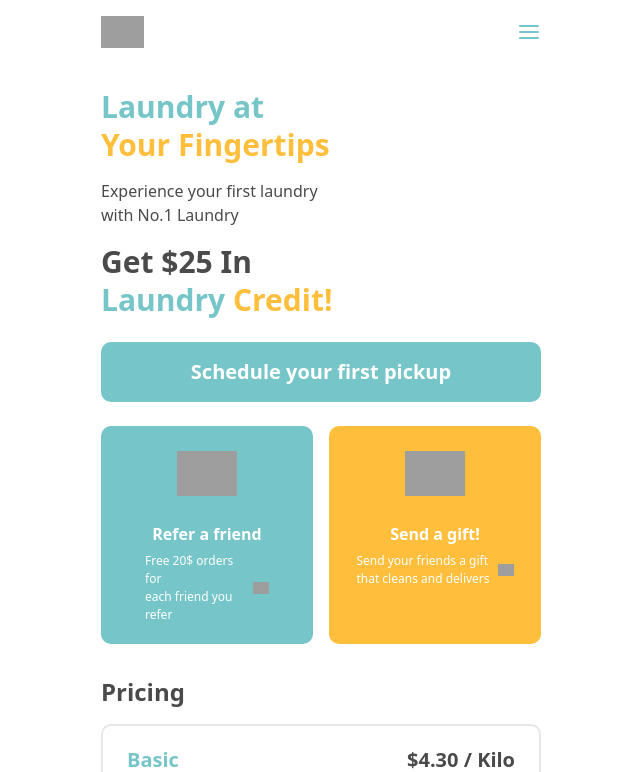
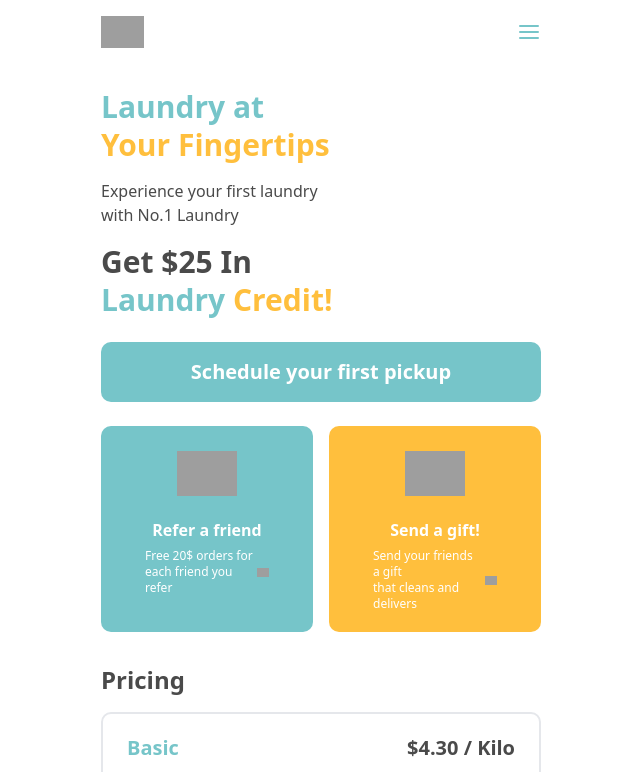
Before and after one commit to the-wider-collective/laundry-homescreen, a React (Vite) app: page / in a window 1280 px wide. Shown: the top 772 px of the page, without its empty margins (319-959 px from the left). Built offline with nearby package versions, Linux system fonts and the light colour scheme; grey boxes are pictures that could not be loaded.

Commit message:
Refactor Referral/Gift Card Styling
Improved styling of text and arrows within the referral and gift card components to address visual inconsistencies.

```diff
--- a/src/components/home/ReferralSection.tsx
+++ b/src/components/home/ReferralSection.tsx
@@ -11,11 +11,11 @@ const ReferralCard: React.FC = () => (
         alt="Refer a friend icon"
       />
     </div>
-    <h3 className="text-white text-base font-bold leading-7">
+    <h3 className="text-white text-base font-bold leading-5">
       Refer a friend
     </h3>
-    <div className="flex w-[124px] max-w-full items-stretch gap-2 text-[12px] text-white font-normal mt-1">
-      <p>
+    <div className="flex w-[124px] max-w-full items-center justify-between gap-1 mt-2">
+      <p className="text-[12px] text-white font-normal leading-4">
         Free 20$ orders for
         <br />
         each friend you refer
@@ -23,7 +23,7 @@ const ReferralCard: React.FC = () => (
       <img
         loading="lazy"
         src="https://cdn.builder.io/api/v1/image/assets/436ece1818764ea7a6f389bc5c871752/dfe4baf43d1ef64949be246026cfc86760c6050f59bc0c8a19a5181f5d479050?placeholderIfAbsent=true"
-        className="w-4 object-contain self-center"
+        className="w-3 object-contain self-center"
         alt="Arrow right"
       />
     </div>
@@ -41,9 +41,9 @@ const GiftCard: React.FC = () => (
       />
     </div>
     <div className="flex flex-col items-center text-white">
-      <h3 className="text-base font-bold leading-7">Send a gift!</h3>
-      <div className="flex items-center gap-2 text-[12px] font-normal mt-1">
-        <p>
+      <h3 className="text-base font-bold leading-5">Send a gift!</h3>
+      <div className="flex w-[124px] items-center justify-between gap-1 mt-2">
+        <p className="text-[12px] font-normal leading-4">
           Send your friends a gift
           <br />
           that cleans and delivers
@@ -51,7 +51,7 @@ const GiftCard: React.FC = () => (
         <img
           loading="lazy"
           src="https://cdn.builder.io/api/v1/image/assets/436ece1818764ea7a6f389bc5c871752/8398ef3e44037d582a6fae02d8d5a184ef4865e51d094debdbba2d6f02ed6a8f?placeholderIfAbsent=true"
-          className="w-4 object-contain"
+          className="w-3 object-contain self-center"
           alt="Arrow right"
         />
       </div>
```
